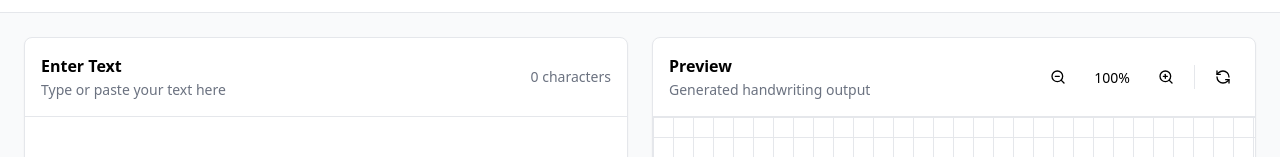
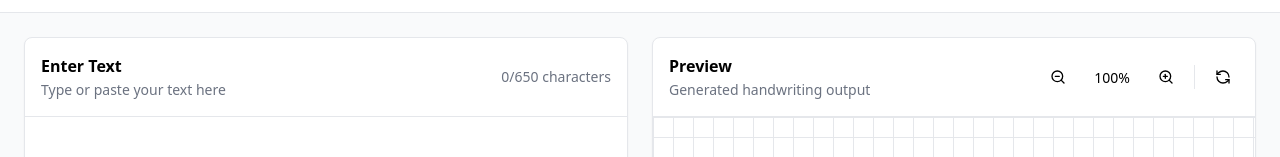
Before and after one commit to parthsolanke/Penman, a React (Vite) app in the folder frontend/: page /playground in a window 1280 px wide. Shown: the part 215-372 px from the top of the page. Built offline with nearby package versions, Linux system fonts and the light colour scheme.

Commit message:
feat: add max input char limit

```diff
--- a/frontend/src/components/TextInputArea.tsx
+++ b/frontend/src/components/TextInputArea.tsx
@@ -1,4 +1,4 @@
-import { useState } from 'react'
+import { useState, useEffect } from 'react'
 import { Textarea } from "@/components/ui/textarea"
 import GenerateButton from './GenerateButton'
 import { VALID_CHARACTERS } from '@/lib/constants'
@@ -12,6 +12,25 @@ interface TextInputAreaProps {
 
 export default function TextInputArea({ text, onTextChange, onGenerateClick, isGenerating }: TextInputAreaProps) {
   const [invalidChars, setInvalidChars] = useState<{char: string, index: number}[]>([])
+  const [showLimitWarning, setShowLimitWarning] = useState(false)
+  const CHARACTER_LIMIT = 650
+
+  useEffect(() => {
+    let timeoutId: NodeJS.Timeout;
+
+    if (text.length > CHARACTER_LIMIT * 0.95 || text.length === CHARACTER_LIMIT) {
+      setShowLimitWarning(true);
+      timeoutId = setTimeout(() => {
+        setShowLimitWarning(false);
+      }, 3000);
+    }
+
+    return () => {
+      if (timeoutId) {
+        clearTimeout(timeoutId);
+      }
+    };
+  }, [text.length]);
 
   const validateText = (input: string) => {
     const invalid = []
@@ -25,10 +44,15 @@ export default function TextInputArea({ text, onTextChange, onGenerateClick, isG
 
   const handleTextChange = (e: React.ChangeEvent<HTMLTextAreaElement>) => {
     const newText = e.target.value
-    const invalid = validateText(newText)
-    setInvalidChars(invalid)
-    onTextChange(newText)
+    if (newText.length <= CHARACTER_LIMIT) {
+      const invalid = validateText(newText)
+      setInvalidChars(invalid)
+      onTextChange(newText)
+    }
   }
+
+  const isNearLimit = text.length > CHARACTER_LIMIT * 0.95
+  const isAtLimit = text.length === CHARACTER_LIMIT
 
   return (
     <div className="bg-white rounded-lg border shadow-sm h-full flex flex-col">
@@ -37,8 +61,12 @@ export default function TextInputArea({ text, onTextChange, onGenerateClick, isG
           <h2 className="font-semibold text-base">Enter Text</h2>
           <p className="text-sm text-gray-500 mt-0.5">Type or paste your text here</p>
         </div>
-        <div className="text-sm text-gray-500">
-          {text.length} characters
+        <div className={`text-sm ${
+          isAtLimit ? 'text-red-600 font-medium' :
+          isNearLimit ? 'text-yellow-600' :
+          'text-gray-500'
+        }`}>
+          {text.length}/{CHARACTER_LIMIT} characters
         </div>
       </div>
 
@@ -63,10 +91,19 @@ export default function TextInputArea({ text, onTextChange, onGenerateClick, isG
           </div>
         )}
 
+        {showLimitWarning && isAtLimit && (
+          <div className="mx-4 mt-4 p-3 bg-red-50 border border-red-200 rounded-md text-sm text-red-600 transition-opacity duration-300">
+            <p className="font-medium">
+              Character limit reached (maximum {CHARACTER_LIMIT} characters)
+            </p>
+          </div>
+        )}
+
         <Textarea
           id="text-input"
           value={text}
           onChange={handleTextChange}
+          maxLength={CHARACTER_LIMIT}
           onKeyDown={(e) => {
             if (e.key === 'Enter') {
               if (!e.shiftKey) {
@@ -76,7 +113,8 @@ export default function TextInputArea({ text, onTextChange, onGenerateClick, isG
             }
           }}
           className={`flex-1 resize-none p-4 border-0 focus-visible:ring-0 focus-visible:ring-offset-0 rounded-none text-lg bg-transparent
-            ${invalidChars.length > 0 ? 'border-red-500' : ''}`}
+            ${invalidChars.length > 0 ? 'border-red-500' : ''}
+            ${isAtLimit ? 'border-red-300' : ''}`}
         />
 
         <div className="p-4 border-t bg-gray-50 rounded-b-lg">
```
